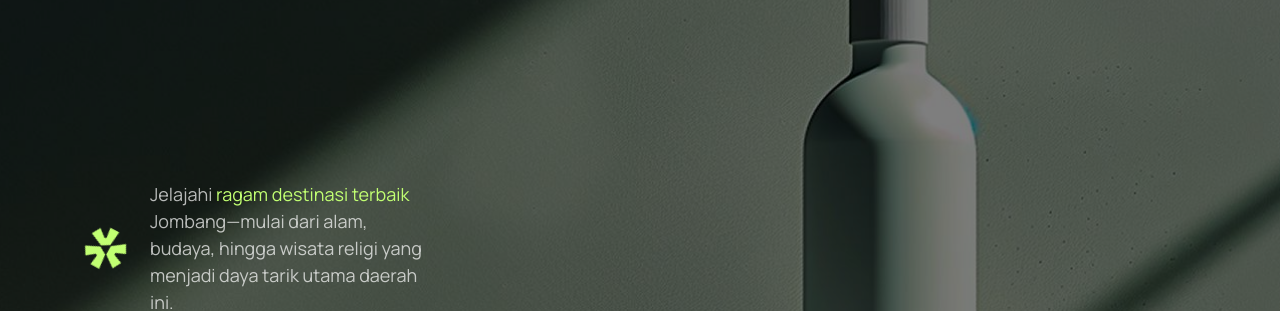
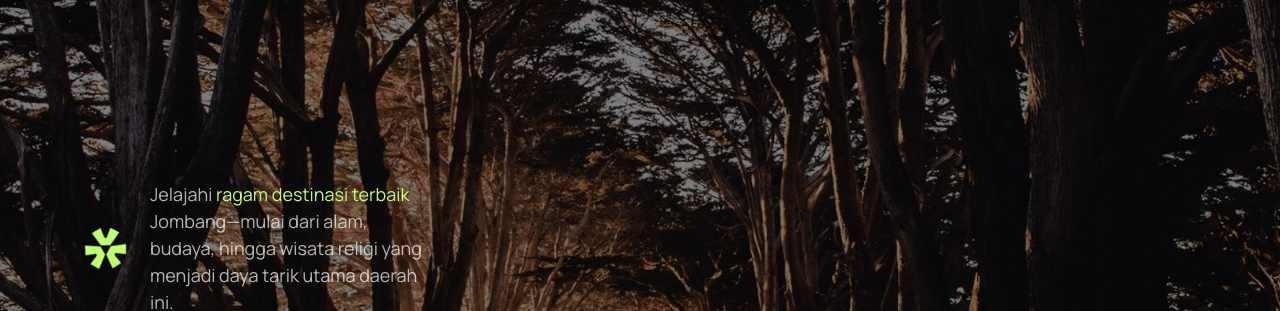
Before and after one commit to AbilFadliAhmad/profile-jombang, a plain HTML site: page html/projects.html in a window 1280 px wide. Shown: the part 102-413 px from the top of the page. Drawn offline with Linux system fonts and the light colour scheme.

Commit message:
penambahan image

```diff
--- a/html/projects.html
+++ b/html/projects.html
@@ -3,7 +3,7 @@
   <head>
     <meta charset="utf-8" />
     <meta name="viewport" content="width=device-width, initial-scale=1" />
-    <title>Studiova</title>
+    <title>Fadli</title>
     <link rel="shortcut icon" type="image/png" href="../assets/images/logos/favicon.svg" />
     <link rel="stylesheet" href="../assets/libs/owl.carousel/dist/assets/owl.carousel.min.css" />
     <link rel="stylesheet" href="../assets/libs/aos-master/dist/aos.css" />
@@ -62,7 +62,7 @@
     <!--  Page Wrapper -->
     <div class="page-wrapper overflow-hidden">
       <!--  Banner Section -->
-      <section class="banner-section banner-inner-section position-relative overflow-hidden d-flex align-items-end" style="background-image: url(../assets/images/backgrounds/projects-banner.jpg)">
+      <section class="banner-section banner-inner-section position-relative overflow-hidden d-flex align-items-end" style="background-image: url(../assets/images/backgrounds/destinasi.jpeg)">
         <div class="container">
           <div class="d-flex flex-column gap-4 pb-5 pb-xl-10 position-relative z-1">
             <div class="row align-items-center">
```
Also changed, not shown: html/about-us.html (+1 -1 lines), html/index.html (+1 -1 lines), assets/images/backgrounds/destinasi.jpeg (added).
